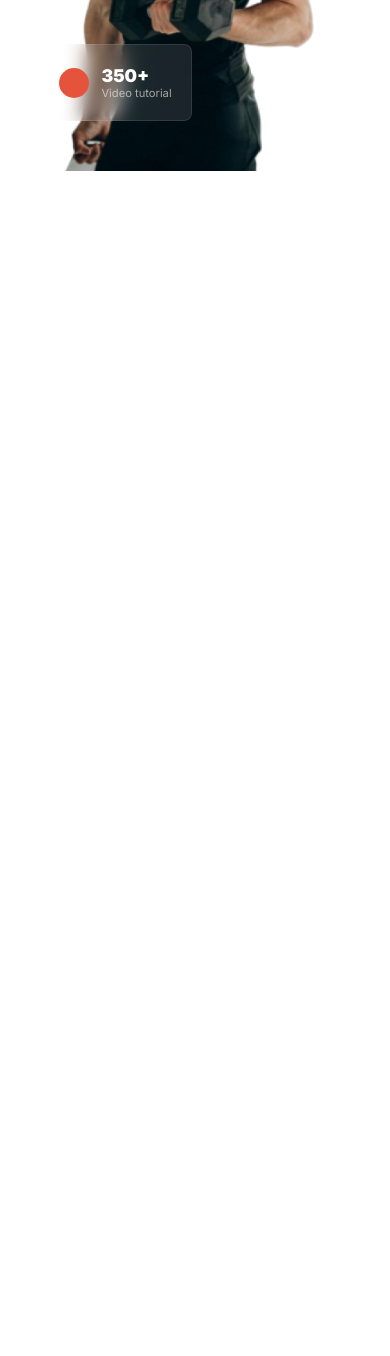
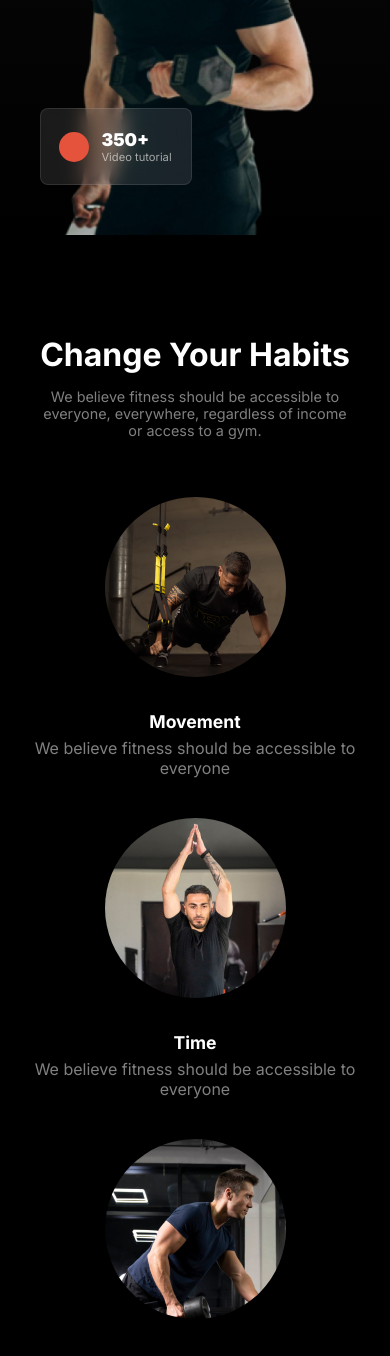
Before and after one commit to MishkatMukit/versatile-fitness-club, a plain HTML site: page index.html in a window 390 px wide. Shown: the part 644-2000 px from the top of the page. Before the commit the page ends 844 px from the top, so only its background shows below. Drawn offline with Linux system fonts and the light colour scheme; a web font is replaced by a local one.

Commit message:
habits section added with responsiveness

```diff
--- a/index.html
+++ b/index.html
@@ -67,7 +67,41 @@
         </div>
     </header>
     <main>
-
+        <section class="habits">
+            <div class="container">
+                <div class="section-info">
+                    <h3 class="section-title">
+                        Change Your Habits
+                    </h3>
+                    <p class="section-description">
+                        We believe fitness should be accessible to everyone, everywhere, regardless of income or access
+                        to a gym.
+                    </p>
+                </div>
+                <div class="habit-card-container">
+                    <div class="habit-card">
+                        <img src="images/image3.png" alt="">
+                        <h3 class="habit-card-title">Movement</h3>
+                        <p class="habit-card-description">We believe fitness should be accessible to everyone</p>
+                    </div>
+                    <div class="habit-card">
+                        <img src="images/image2.png" alt="">
+                        <h3 class="habit-card-title">Time</h3>
+                        <p class="habit-card-description">We believe fitness should be accessible to everyone</p>
+                    </div>
+                    <div class="habit-card">
+                        <img src="images/image 4.png" alt="">
+                        <h3 class="habit-card-title">Practice</h3>
+                        <p class="habit-card-description">We believe fitness should be accessible to everyone</p>
+                    </div>
+                    <div class="habit-card">
+                        <img src="images/image5.png" alt="">
+                        <h3 class="habit-card-title">Weight Loss</h3>
+                        <p class="habit-card-description">We believe fitness should be accessible to everyone</p>
+                    </div>
+                </div>
+            </div>
+        </section>
     </main>
     <footer>
 
--- a/styles/style.css
+++ b/styles/style.css
@@ -11,6 +11,13 @@
 }
 
 /* shared style are here */
+body {
+    background-color: rgba(0, 0, 0, 1);
+    color: white;
+}
+main section{
+    margin-bottom: 100px;
+}
 .display-flex {
     display: flex;
 }
@@ -40,9 +47,20 @@
     color: white;
 }
 
+.section-info {
+    max-width: 47%;
+}
+.section-title{
+    font-size: 3rem;
+}
+.section-description{
+    font-size: 0.9rem;
+    color: rgba(255, 255, 255, 0.5);
+    margin: 14px 0px;
+}
 /* header styles are here */
 .header {
-    background: linear-gradient(180.00deg, rgba(17.411699295043945, 17.411699295043945, 17.411699295043945, 1)), rgba(0, 0, 0, 1);
+    background: linear-gradient(180.00deg, rgba(17.411699295043945, 17.411699295043945, 17.411699295043945, 1), rgba(119.41169738769531, 119.41169738769531, 119.41169738769531, 0) 100%);
 }
 
 .navbar {
@@ -86,6 +104,7 @@
 .banner {
     display: flex;
     justify-content: space-between;
+    margin-bottom: 100px;
 }
 
 .banner-content {
@@ -171,8 +190,32 @@
     right: -55px;
 }
 
+/* habit section starts here */
+    .habits .section-info{
+        margin: 0 auto;
+        text-align: center;
+    }
+    .habit-card-container{
+        justify-content: center;
+        display: grid;
+        grid-template-columns: repeat(4, 230px);
+        gap: 40px;
+        margin-top: 58px;
+    }
+    .habit-card img{
+        border-radius: 100px;
+    }
+    .habit-card{
+        text-align: center;
+    }
+    .habit-card-title{
+        font-size: 1.1rem;
+        margin: 30px 0px 6px;
 
-
+    }
+    .habit-card-description{
+        color: rgba(255, 255, 255, 0.5);
+    }
 /* Responsive media query starts here */
 @media screen and (max-width:576px) {
     .container {
@@ -191,7 +234,7 @@
         display: block;
     }
 
-    .banner {
+    .banner{
         flex-direction: column;
     }
 
@@ -208,8 +251,11 @@
     .banner-title {
         font-size: 2.25rem;
         color: white;
+        max-width: 80%;
     }
-
+    .banner-description{
+        max-width: 80%;
+    }
     #club {
         display: none;
     }
@@ -254,4 +300,13 @@
     #card2 .video-card-subtitle {
         font-size: 0.5rem;
     }
+    .section-info{
+        max-width: 90%;
+    }
+    .section-title{
+        font-size: 2rem;
+    }
+    .habit-card-container{
+        grid-template-columns: 1fr;
+    }
 }
```
